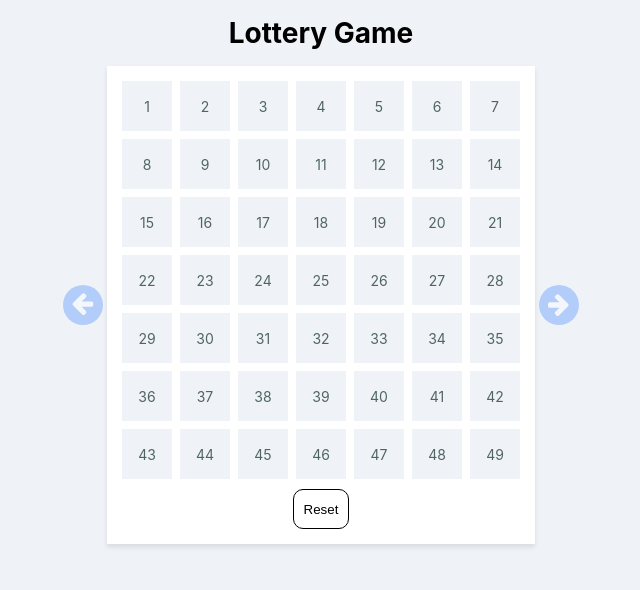
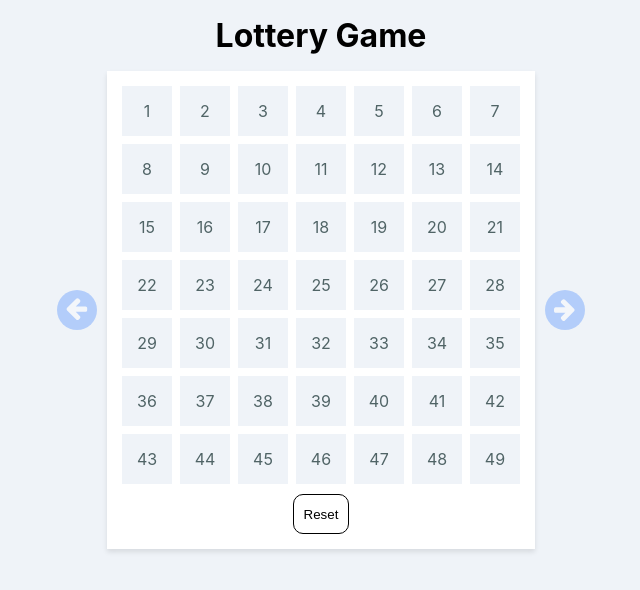
Before and after one commit to SimonSiefke/lottery-game, a React (Vite) app: page / in a window 1280 px wide. Shown: the top 590 px of the page, without its empty margins (319-959 px from the left). Built offline with nearby package versions, Linux system fonts and the light colour scheme.

Commit message:
more responsive layout and theme color

```diff
--- a/index.html
+++ b/index.html
@@ -4,6 +4,7 @@
     <meta charset="UTF-8" />
     <meta name="viewport" content="width=device-width, initial-scale=1.0" />
     <title>Lottery Game</title>
+    <meta name="theme-color" value="#2c78ff" />
   </head>
   <body>
     <div id="root"></div>
--- a/src/App.css
+++ b/src/App.css
@@ -210,8 +210,15 @@ h1 {
   }
 }
 
+@media screen and (min-width: 500px) {
+  :root {
+    --FieldsFormSideWidth: 60px;
+  }
+}
+
 @media screen and (min-width: 768px) {
   :root {
     --FieldSize: 50px;
+    --FontSize: 16px;
   }
 }
```
Also changed, not shown: 1 other file (tests, documents, lock files or other folders).
